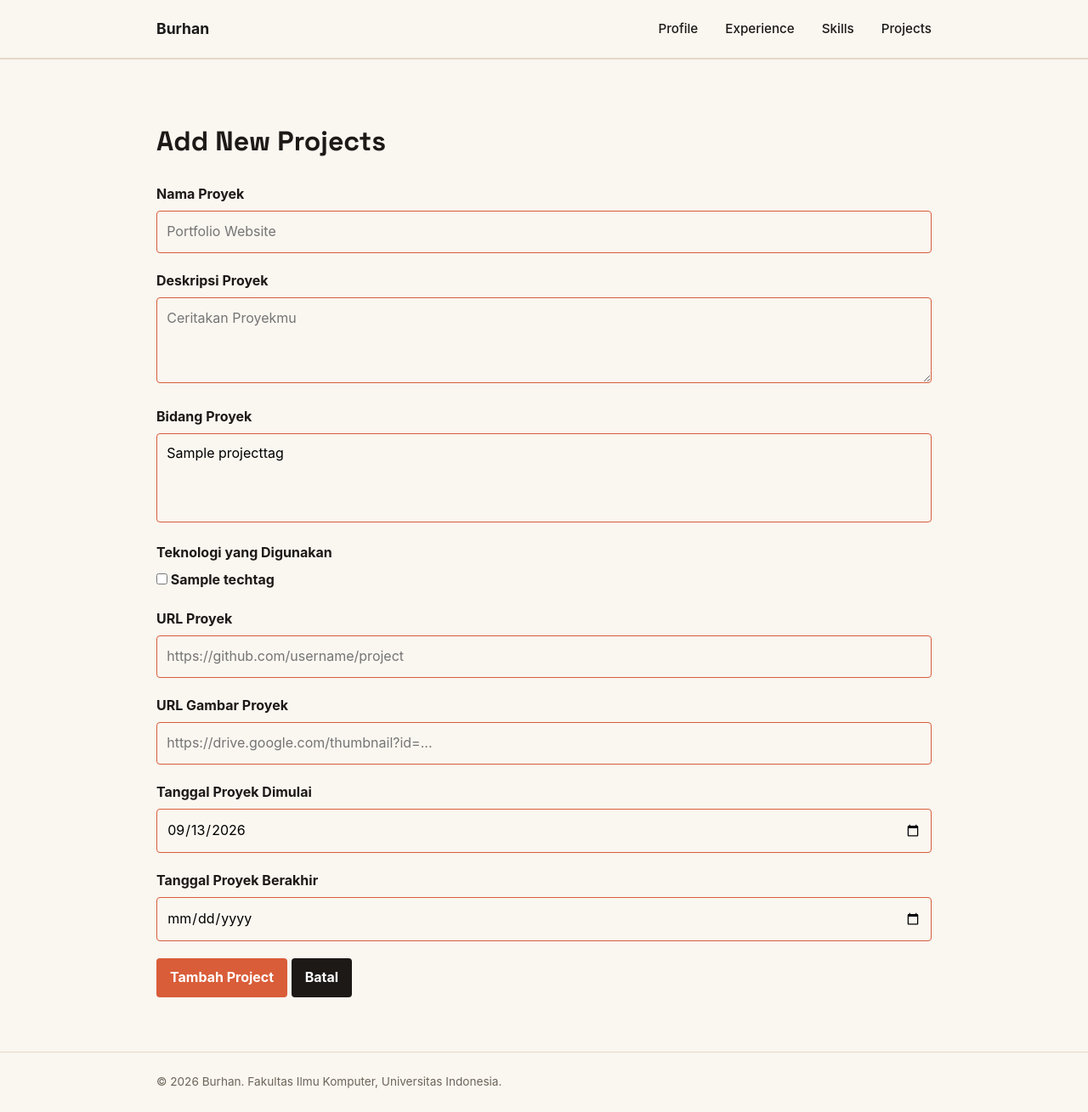
After one commit to J0CSS/myportofolio, a Django app: page /projects/add/ in a window 1280 px wide. The commit adds this page. Shown: the whole page at 85% size. Run offline with Django 5.2, Linux system fonts and the light colour scheme; tables that the repository leaves empty hold one stand-in row (values such as "Sample post").

Commit message:
feat: add project entry form and template inheritance

```diff
--- /dev/null
+++ b/main/forms.py
@@ -0,0 +1,66 @@
+from django.forms import ModelForm, TextInput, Textarea, URLInput, DateInput, SelectMultiple, CheckboxSelectMultiple
+from main.models import Project
+
+class ProjectForm(ModelForm):
+    class Meta:
+        model = Project
+        fields = [
+            "title",
+            "description",
+            "project_tags",
+            "tech_tags",
+            "project_url",
+            "project_image_url",
+            "started_at",
+            "ended_at",
+        ]
+
+        labels = {
+            "title": "Nama Proyek",
+            "description": "Deskripsi Proyek",
+            "project_tags": "Bidang Proyek",
+            "tech_tags": "Teknologi yang Digunakan",
+            "project_url": "URL Proyek",
+            "project_image_url": "URL Gambar Proyek",
+            "started_at": "Tanggal Proyek Dimulai",
+            "ended_at": "Tanggal Proyek Berakhir",
+        }
+
+        widgets = {
+            "title": TextInput(
+                attrs={
+                    "placeholder": "Portfolio Website",
+                    "maxlength": 255,
+                }
+            ),
+            "description": Textarea(
+                attrs={
+                    "placeholder": "Ceritakan Proyekmu",
+                    "rows": 3,
+                }
+            ),
+            "project_tags": SelectMultiple(
+                attrs={ "class": "form-select",}
+            ),
+            "tech_tags": CheckboxSelectMultiple(),
+            "project_url": URLInput(
+                attrs={
+                    "placeholder": "https://github.com/username/project",
+                }
+            ),
+            "started_at": DateInput(
+                attrs={
+                    "type": "date",
+                }
+            ),
+            "ended_at": DateInput(
+                attrs={
+                    "type": "date",
+                }
+            ),
+            "project_image_url": URLInput(
+                attrs={
+                    "placeholder": "https://drive.google.com/thumbnail?id=...",
+                }
+            ),
+        }
--- a/main/models.py
+++ b/main/models.py
@@ -72,7 +72,9 @@ class Project(models.Model):
     project_tags = models.ManyToManyField(ProjectTag, blank=True)
     tech_tags = models.ManyToManyField(TechTag, blank=True)
 
-    thumbnail = models.URLField(blank=True, null=True)
+    project_url = models.URLField(blank=True)
+    project_image_url = models.URLField(blank=True, max_length=500)
+
     started_at = models.DateField(default=timezone.now)
     ended_at = models.DateField(blank=True, null=True)
 
--- a/main/urls.py
+++ b/main/urls.py
@@ -1,11 +1,12 @@
 from django.urls import path
 
-from main.views import show_main, show_experience, show_projects
+from main.views import show_main, show_experience, show_projects, create_project
 
 app_name = "main"
 
 urlpatterns = [
     path("", show_main, name="show_main"),
     path("experience/", show_experience, name="show_experience"),
-    path("projects/", show_projects, name="show_projects")
+    path("projects/", show_projects, name="show_projects"),
+    path("projects/add/", create_project, name="create_project"),
 ]
--- a/main/views.py
+++ b/main/views.py
@@ -1,7 +1,11 @@
 from django.shortcuts import render
+from django.contrib import messages
+from django.core import serializers
+from django.http import HttpResponse
+from django.shortcuts import get_object_or_404, redirect, render
 
 from main.models import Experience, Project, Skill
-
+from main.forms import ProjectForm
 
 def show_main(request):
     context = {
@@ -27,6 +31,21 @@ def show_experience(request):
 
 def show_projects(request):
     context = {
+        "name": "Joshua Carnsyn.S.S",
         "projects": Project.objects.prefetch_related("tech_tags").all(),
     }
     return render(request, "projects.html", context)
+
+def create_project(request):
+    form = ProjectForm(request.POST or None)
+
+    if request.method == "POST" and form.is_valid():
+        form.save()
+        messages.success(request, "Proyek baru berhasil ditambahkan!")
+        return redirect("main:show_projects")
+
+    context = {
+        "name": "Burhan",
+        "form": form,
+    }
+    return render(request, "projects_form.html", context)
--- a/static/css/style.css
+++ b/static/css/style.css
@@ -409,6 +409,105 @@ h1, h2, h3, .brand {
     font-weight: 600;
 }
 
+/* Projects Form Layout */
+.project-form {
+    width: 100%;
+    max-width: 100%;
+    margin-top: 1.5rem;
+}
+
+.form-group {
+    margin-bottom: 1.25rem;
+}
+
+.form-group label {
+    display: block;
+    margin-bottom: 0.4rem;
+    font-weight: 700;
+}
+
+/* Input, Textarea, & Select styling (excludes checkboxes) */
+.form-group input:not([type="checkbox"]),
+.form-group textarea,
+.form-group select {
+    width: 100%;
+    box-sizing: border-box;
+    padding: 0.7rem;
+    border: 1px solid var(--accent);
+    border-radius: var(--radius);
+    background-color: transparent;
+    font: inherit;
+    transition:
+        border-color 0.2s ease,
+        outline-color 0.2s ease;
+}
+
+.form-group input:not([type="checkbox"]):focus,
+.form-group textarea:focus,
+.form-group select:focus {
+    outline: 2px solid var(--accent);
+    border-color: var(--accent);
+}
+
+/* Multi-Select Dropdown styling */
+.form-group select[multiple] {
+    height: auto;
+    min-height: 100px;
+}
+
+/* Checkbox Group Layout (Tech Tags) */
+.form-group ul {
+    list-style: none;
+    padding: 0;
+    margin: 0.5rem 0;
+    display: flex;
+    flex-wrap: wrap;
+    gap: 0.75rem;
+}
+
+.form-group ul li {
+    margin: 0;
+}
+
+.form-group ul li label {
+    display: inline-flex;
+    align-items: center;
+    gap: 0.4rem;
+    font-weight: 400;
+    cursor: pointer;
+}
+
+.form-group input[type="checkbox"] {
+    width: auto;
+    accent-color: var(--accent);
+    cursor: pointer;
+}
+
+.form-error {
+    color: #b42318;
+    font-size: 0.85rem;
+    margin-top: 0.35rem;
+}
+
+/* Form Buttons */
+.button {
+    display: inline-block;
+    height: fit-content;
+    border: 0;
+    border-radius: var(--radius);
+    padding: 0.65rem 1rem;
+    background: var(--accent);
+    color: white;
+    cursor: pointer;
+    font: inherit;
+    font-weight: 700;
+    text-decoration: none;
+}
+
+.button-secondary {
+    background: var(--ink);
+}
+
 /* Footer */
 .site-footer {
     padding: 1.5rem;
--- /dev/null
+++ b/templates/projects_form.html
@@ -0,0 +1,29 @@
+{% extends "base.html" %}
+{% block meta %}
+    <title>Add Project - {{ name }}</title>
+{% endblock meta %}
+{% block content %}
+    <main>
+        <section class="experience-section">
+            <div class="container">
+                <h1>Add New Projects</h1>
+                <form method="post"
+                      action="{% url 'main:create_project' %}"
+                      class="project-form">
+                    {% csrf_token %}
+                    {% for field in form %}
+                        <div class="form-group">
+                            <label for="{{ field.id_for_label }}">{{ field.label }}</label>
+                            {{ field }}
+                            {% for error in field.errors %}
+                                <p class="form-error">{{ error }}</p>
+                            {% endfor %}
+                        </div>
+                    {% endfor %}
+                    <button type="submit" class="button">Tambah Project</button>
+                    <a href="{% url 'main:show_projects' %}" class="button button-secondary">Batal</a>
+                </form>
+            </div>
+        </section>
+    </main>
+{% endblock content %}
```
Also changed, not shown: templates/projects.html (+7 -2 lines).
